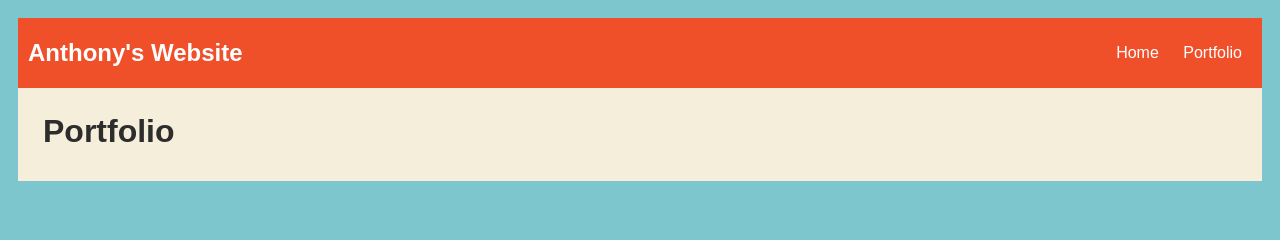
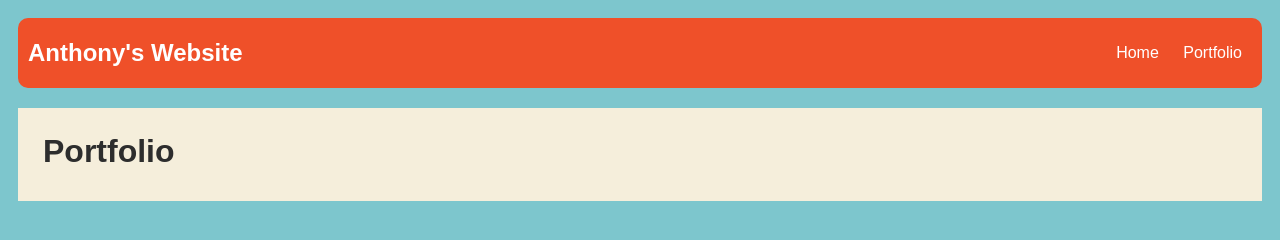
Before and after one commit to AnthonyWatley/anthonywatley.github.io, a plain HTML site: page portfolio.html in a window 1280 px wide. Drawn offline with nearby package versions, Linux system fonts and the light colour scheme; no server answers.

Commit message:
addportfolio.html file

```diff
--- a/portfolio.html
+++ b/portfolio.html
@@ -25,8 +25,10 @@
             nav {
                 background: rgb(239, 80, 41);
                 margin: 0 auto;
+                margin-bottom: 20px;
                 display: flex;
                 padding: 10px;
+                border-radius: 10px;
             }
             nav header {
                 display: flex;
```
